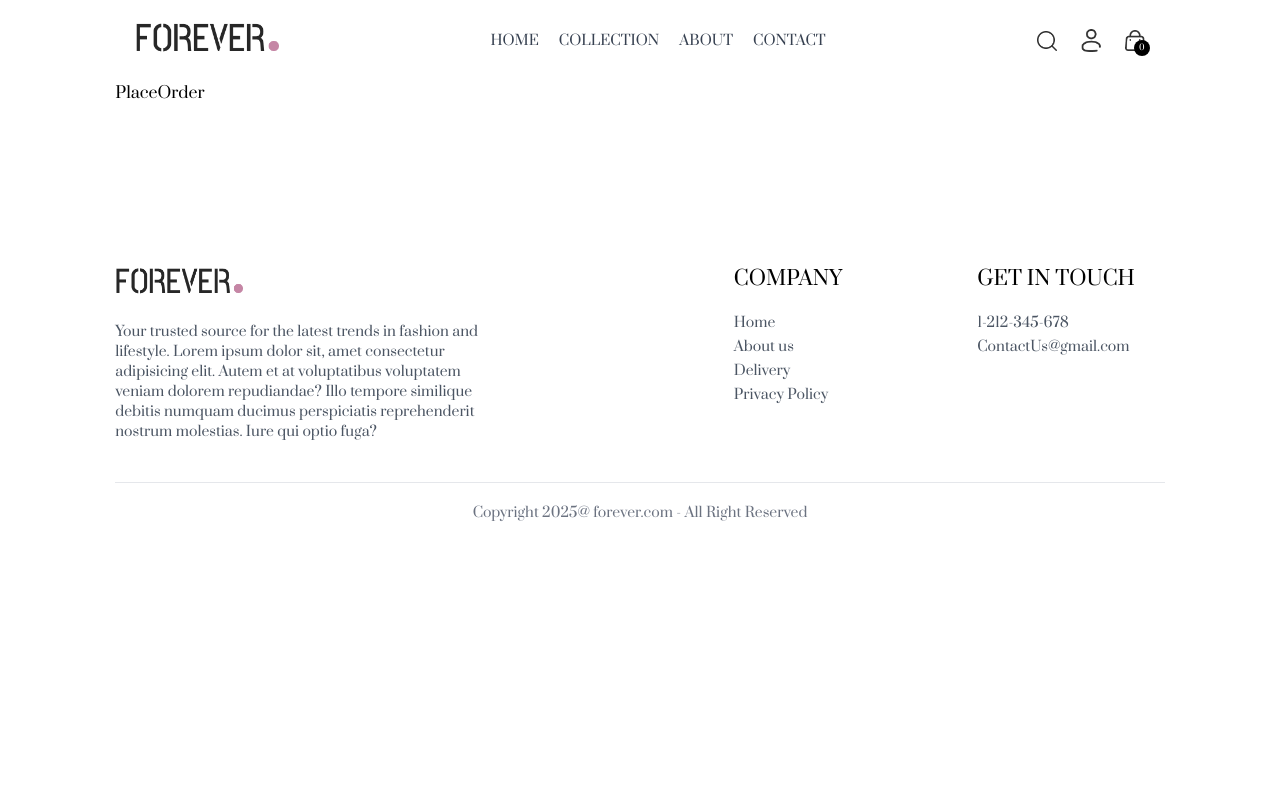
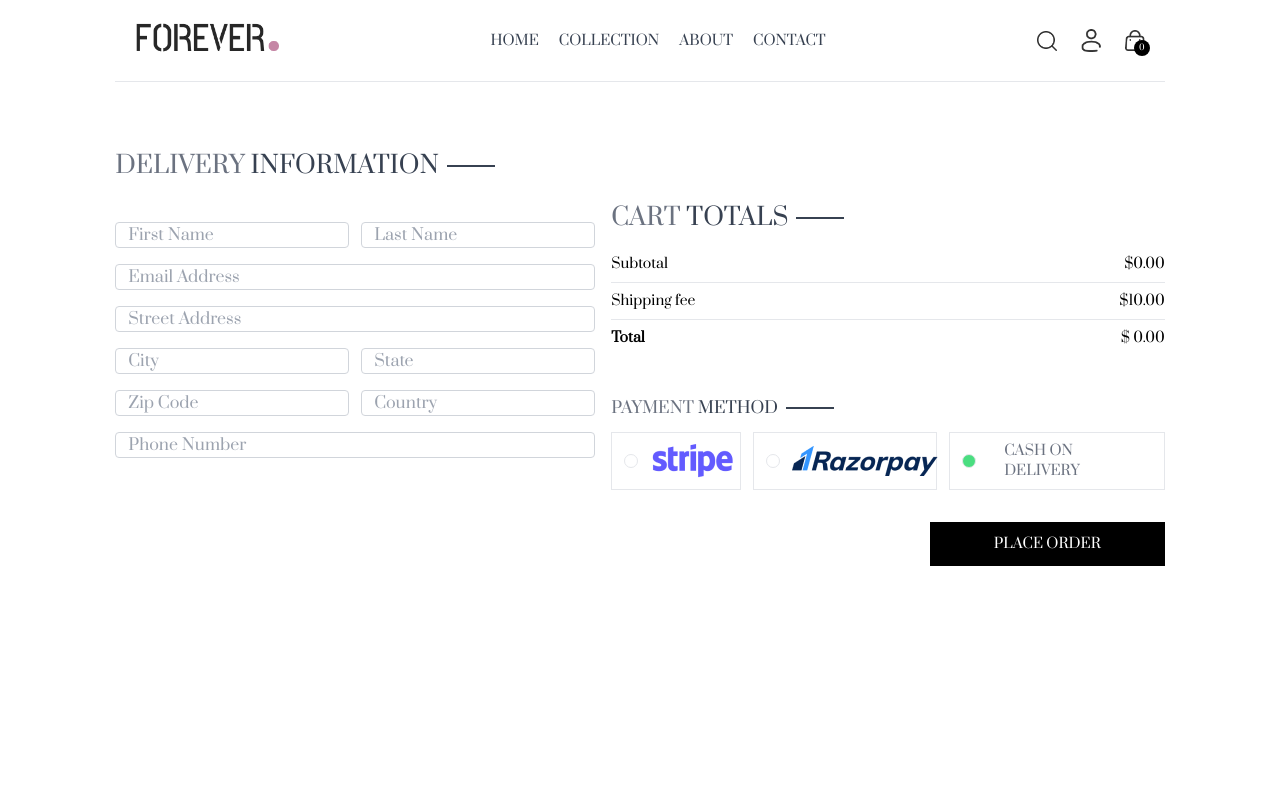
Before and after one commit to Thanh14013/E-commerce, a React (Vite) app in the folder frontend/: page /place-order in a window 1280 px wide. Shown: the top 800 px of the page. Built offline with nearby package versions, Linux system fonts and the light colour scheme.

Commit message:
Cart update & place order

```diff
--- /dev/null
+++ b/frontend/src/components/CartTotal.jsx
@@ -0,0 +1,35 @@
+import React,{ useContext, useEffect, useState } from 'react'
+import { ShopContext } from '../context/ShopContext';
+import Title from './Title';
+
+const CartTotal = () => {
+
+    const {currency, delivery_fee, getCartCount, getCartTotal} = useContext(ShopContext);
+
+  return (
+    <div className ='w-full'>
+        <div className="text-2xl">
+            <Title text1="CART" text2="TOTALS" />
+        </div>
+
+        <div className="flex flex-col gap-2 mt-2 text-sm">
+            <div className="flex justify-between">
+                <p>Subtotal</p>
+                <p>{currency}{getCartTotal()}.00</p>
+            </div>
+            <hr />
+            <div className="flex justify-between">
+                <p>Shipping fee</p>
+                <p>{currency}{delivery_fee}.00</p>
+            </div>
+            <hr />
+            <div className="flex justify-between">
+                <b>Total</b>
+                <p>{currency} {getCartTotal() === 0 ? '0' : getCartTotal() + delivery_fee}.00</p>
+            </div>
+        </div>
+    </div>
+  )
+}
+
+export default CartTotal
--- a/frontend/src/context/ShopContext.jsx
+++ b/frontend/src/context/ShopContext.jsx
@@ -1,6 +1,7 @@
 import { createContext, useState, useEffect } from "react";
 import { products } from "../assets/assets"
 import { toast } from "react-toastify";
+import { useNavigate } from "react-router-dom";
 
 export const ShopContext = createContext();
 
@@ -10,6 +11,7 @@
     const [search, setSearch] = useState('');
     const [showSearch, setShowSearch] = useState(false);
     const [cartItems, setCartItems] = useState({});
+    const navigate = useNavigate();
 
     const addToCart = async (itemId, size) => {
 
@@ -52,6 +54,36 @@
         return count;
     }
 
+    const updateQuantity = async (itemId, size, quantity) => {
+
+        let cartData = structuredClone(cartItems);
+
+        cartData[itemId][size] = quantity;
+
+        setCartItems(cartData);
+
+    }
+
+    const getCartTotal = () => {
+
+        let total = 0;
+
+        for (const items in cartItems){
+            let itemInfo = products.find(product => product._id === items);
+            for (const item in cartItems[items]){
+                try{
+                    if (cartItems[items][item] > 0){
+                        total += cartItems[items][item] * itemInfo.price;
+                    }
+                }
+                catch (error) {
+                    console.error("Error calculating cart total:", error);
+                }
+            }
+        }
+        return total;
+    }
+
     useEffect(() => {
         console.log(cartItems);
     }, [cartItems]);
@@ -66,7 +98,10 @@
         setShowSearch,
         addToCart,
         cartItems,
-        getCartCount
+        getCartCount,
+        updateQuantity,
+        getCartTotal,
+        navigate
     }
 
     return(
--- a/frontend/src/pages/Cart.jsx
+++ b/frontend/src/pages/Cart.jsx
@@ -1,8 +1,76 @@
-import React from 'react'
+import React, {useState, useEffect, useContext} from 'react'
+import { ShopContext } from '../context/ShopContext'
+import Title from '../components/Title'
+import { assets } from '../assets/assets';
+import CartTotal from '../components/CartTotal';
+const Cart = () => {
 
-const Cart = () => {
+  const {products, currency, cartItems, updateQuantity, navigate} = useContext(ShopContext);
+  const [cartData, setCartData] = useState([]);
+
+  useEffect(() => {
+
+    const tempData = [];
+    for (const items in cartItems){
+      for (const item in cartItems[items]){
+        if (cartItems[items][item] > 0){
+          tempData.push({
+            _id:items,
+            size:item,
+            quantity: cartItems[items][item]
+          })
+        }
+      }
+    }
+    setCartData(tempData);
+
+  },[cartItems])
   return (
-    <div>Cart</div>
+    <div className='border-t pt-14'>
+
+      <div className="text-2xl mb-3">
+        <Title text1="YOUR" text2="CART" />
+      </div>
+
+      <div className="">
+        {
+          cartData.map((item, index) => {
+
+          const productData = products.find(product => product._id === item._id);
+
+          return(
+            <div className="py-4 border-t border-b text-gray-700 grid grid-cols-[4fr_0.5fr_0.5fr] sm:grid-cols-[4fr_2fr_0.5_fr] items-center gap-4">
+              <div className="flex items-start gap-6">
+                <img src={productData.image[0]} className='w-16 sm:w-20' alt="" />
+                <div>
+                  <p className="text-xs sm:text-lg font-medium">{productData.name}</p>
+                  <div className="flex items-center gap-5 my-2">
+                    <p>{currency}{productData.price}</p>
+                    <p className="px-2 sm:px-3 sm:py-1 border bg-slate-50">{item.size}</p>
+                  </div>
+                </div>
+              </div>
+
+              <input onChange={(e) => e.target.value ==='' || e.target.value === '0' ? null : updateQuantity(item._id, item.size,Number( e.target.value))} type="number" min={1} defaultValue={item.quantity} className='border max-w-10 sm:max-w-20 px-1 sm:px-2 py-1' />
+              <img onClick={() => updateQuantity(item._id, item.size, 0)} src={assets.bin_icon} className='w-4 mr-4  sm:w-5 cursor-pointer' alt="" />
+            </div>
+          )
+
+        })
+        }
+      </div>
+
+      <div className="flex justify-end my-20">
+        <div className="w-full sm:w-[450px]">
+          <CartTotal />
+
+          <div className="w-full text-end">
+            <button onClick={() => navigate('/place-order')} className="bg-black text-white text-sm my-8 px-8 py-3">PROCEED TO CHECK OUT</button>
+          </div>
+        </div>
+      </div>
+
+    </div>
   )
 }
 
--- a/frontend/src/pages/PlaceOrder.jsx
+++ b/frontend/src/pages/PlaceOrder.jsx
@@ -1,8 +1,73 @@
-import React from 'react'
+import React, { useContext, useState } from 'react'
+import Title from '../components/Title'
+import CartTotal from '../components/CartTotal'
+import { assets } from '../assets/assets'
+import { ShopContext } from '../context/ShopContext'
 
 const PlaceOrder = () => {
+
+  const [method, setMethod] = useState('cod');
+  const {navigate} = useContext(ShopContext);
+
   return (
-    <div>PlaceOrder</div>
+    <div className='flex flex-col sm:flex-row justify-between gap-4 pt-5 sm:pt-14 min-h-[80vh] border-t'>
+      {/* -------------left side------------- */}
+      <div className="flex flex-col gap-4 w-full sm:max-w-[480px]">
+
+        <div className="text-xl sm:text-2xl my-3">
+          <Title text1="DELIVERY" text2="INFORMATION" />
+        </div>
+        <div className="flex gap-3 w-full">
+          <input className='border border-gray-300 rounded py px-3 w-full' type="text" placeholder='First Name'/>
+          <input className='border border-gray-300 rounded py px-3 w-full' type="text" placeholder='Last Name'/>
+        </div>
+        <input className='border border-gray-300 rounded py px-3 w-full' type="email" placeholder='Email Address'/>
+        <input className='border border-gray-300 rounded py px-3 w-full' type="text" placeholder='Street Address'/>
+        <div className="flex gap-3 w-full">
+          <input className='border border-gray-300 rounded py px-3 w-full' type="text" placeholder='City'/>
+          <input className='border border-gray-300 rounded py px-3 w-full' type="text" placeholder='State'/>
+        </div>
+        <div className="flex gap-3 w-full">
+          <input className='border border-gray-300 rounded py px-3 w-full' type="number" placeholder='Zip Code'/>
+          <input className='border border-gray-300 rounded py px-3 w-full' type="text" placeholder='Country'/>
+        </div>
+        <input className='border border-gray-300 rounded py px-3 w-full' type="number" placeholder='Phone Number'/>
+      </div>
+
+      {/* -------------right side------------- */}
+      <div className="mt-8">
+
+        <div className="mt-8 min-w-80">
+          <CartTotal />
+        </div>
+
+        <div className="mt-12">
+          <Title text1="PAYMENT" text2="METHOD" />
+          {/* --------------Payment Options-------------- */}
+          <div className="flex gap-3 flex-col lg:flex-row">
+            <div onClick={() => setMethod('stripe')}className="flex items-center gap-3 border p-2 px-3 cursor-pointer">
+              <p className={`min-w-3.5 h-3.5 border rounded-full ${method === 'stripe' ? 'bg-green-400' : ''}`}></p>
+              <img src={assets.stripe_logo} alt="" />
+            </div>
+            <div onClick={() => setMethod('razorpay')}className="flex items-center gap-3 border p-2 px-3 cursor-pointer">
+              <p className={`min-w-3.5 h-3.5 border rounded-full ${method === 'razorpay' ? 'bg-green-400' : ''}`}></p>
+              <img src={assets.razorpay_logo} alt="" />
+            </div>
+            <div onClick={() => setMethod('cod')}className="flex items-center gap-3 border p-2 px-3 cursor-pointer">
+              <p className={`min-w-3.5 h-3.5 border rounded-full ${method === 'cod' ? 'bg-green-400' : ''}`}></p>
+              <p className="text-gray-500 text-sm font-medium mx-4">CASH ON DELIVERY</p>
+            </div>
+
+          </div>
+
+          <div className="w-full text-end mt-8">
+            <button onClick={() => navigate('/order')} className="bg-black text-white px-16 py-3 text-sm">PLACE ORDER</button>
+          </div>
+
+        </div>
+
+      </div>
+    </div>
   )
 }
 
```
